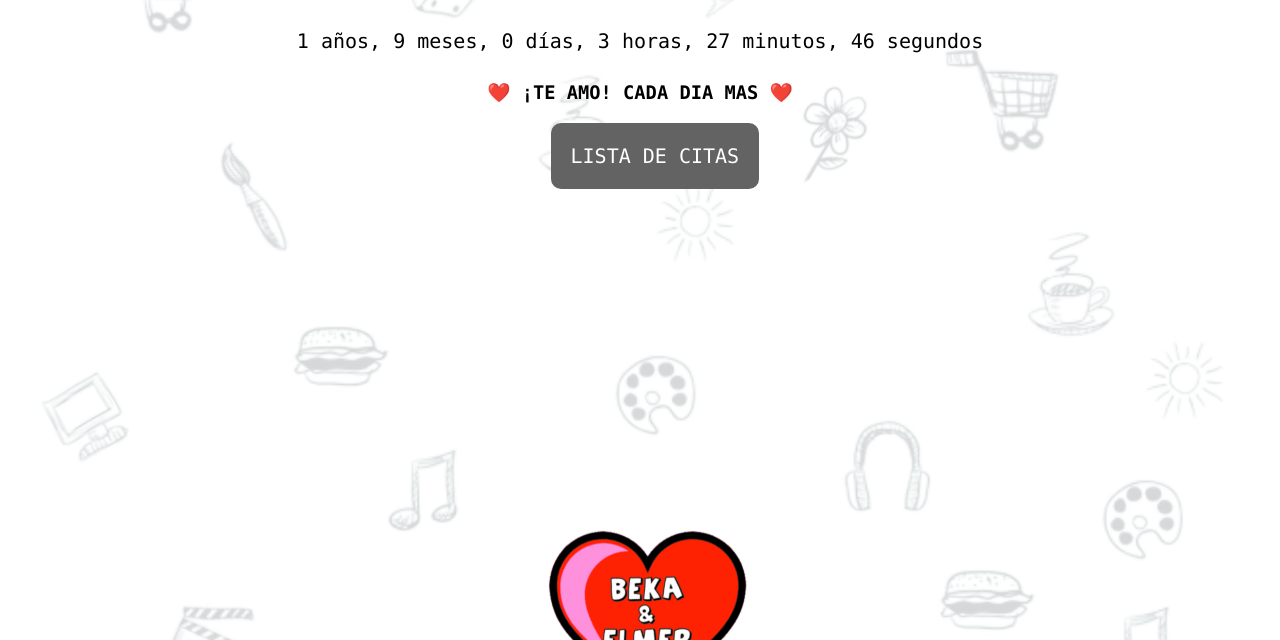
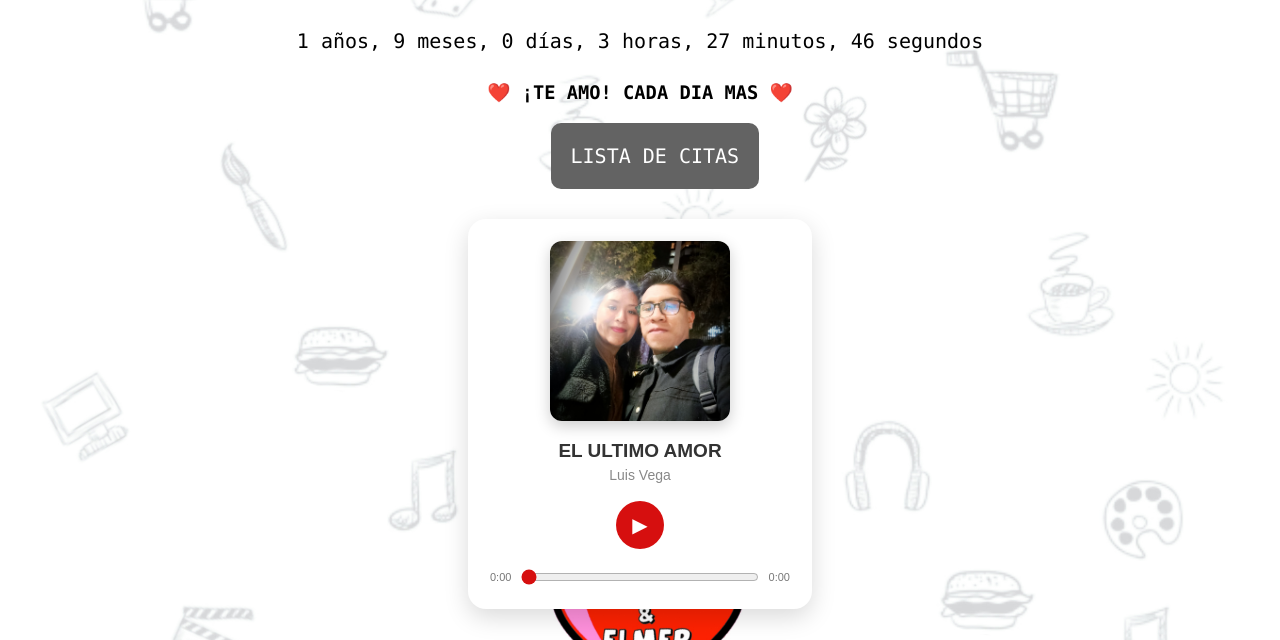
Before and after one commit to ELMERCVARGAS/AMOR, a plain HTML site: page index.html in a window 1280 px wide. Shown: the part 160-800 px from the top of the page. Drawn offline with Linux system fonts and the light colour scheme.

Commit message:
Add files via upload

```diff
--- a/index.html
+++ b/index.html
@@ -69,6 +69,147 @@
     <button class="btn" onclick="location.href='citas.html'">LISTA DE CITAS</button>
 
     <canvas id="canvas"></canvas>
+
+
+
+<!-- REPRODUCTOR DE MÚSICA -->
+<div class="music-card">
+
+    <img src="portada.jpeg" class="music-cover" alt="Portada">
+
+    <div class="music-info">
+        <h3>EL ULTIMO AMOR</h3>
+        <p>Luis Vega</p>
+    </div>
+
+    <audio id="music" src="cancion.mp3"></audio>
+
+    <div class="music-controls">
+        <button onclick="toggleMusic()" id="playBtn">▶</button>
+    </div>
+
+    <div class="music-progress">
+        <span id="currentTime">0:00</span>
+        <input type="range" id="progress" value="0" min="0" max="100">
+        <span id="duration">0:00</span>
+    </div>
+
+</div>
+
+<style>
+.music-card {
+    width: 300px;
+    margin: 30px auto;
+    padding: 22px;
+    background: #ffffff;
+    border-radius: 18px;
+    box-shadow: 0 8px 25px rgba(0,0,0,0.15);
+    text-align: center;
+    font-family: Arial, sans-serif;
+    color: #333;
+}
+
+.music-cover {
+    width: 180px;
+    height: 180px;
+    object-fit: cover;
+    border-radius: 12px;
+    box-shadow: 0 5px 15px rgba(0,0,0,0.2);
+}
+
+.music-info h3 {
+    font-size: 19px;
+    margin: 15px 0 5px;
+}
+
+.music-info p {
+    font-size: 14px;
+    color: #888;
+    margin: 0 0 18px;
+}
+
+.music-controls button {
+    width: 48px;
+    height: 48px;
+    border: none;
+    border-radius: 50%;
+    background: #D60F0F;
+    color: white;
+    font-size: 20px;
+    cursor: pointer;
+}
+
+.music-progress {
+    display: flex;
+    align-items: center;
+    gap: 8px;
+    margin-top: 18px;
+    font-size: 11px;
+    color: #777;
+}
+
+.music-progress input {
+    flex: 1;
+    min-width: 0;
+    accent-color: #D60F0F;
+    cursor: pointer;
+}
+</style>
+
+<script>
+const music = document.getElementById("music");
+const playBtn = document.getElementById("playBtn");
+const progress = document.getElementById("progress");
+
+function toggleMusic() {
+    if (music.paused) {
+        music.play();
+        playBtn.textContent = "❚❚";
+    } else {
+        music.pause();
+        playBtn.textContent = "▶";
+    }
+}
+
+function formatTime(seconds) {
+    if (!Number.isFinite(seconds)) return "0:00";
+    const m = Math.floor(seconds / 60);
+    const s = Math.floor(seconds % 60);
+    return m + ":" + String(s).padStart(2, "0");
+}
+
+music.addEventListener("loadedmetadata", () => {
+    document.getElementById("duration").textContent =
+        formatTime(music.duration);
+});
+
+music.addEventListener("timeupdate", () => {
+    if (music.duration) {
+        progress.value =
+            (music.currentTime / music.duration) * 100;
+
+        document.getElementById("currentTime").textContent =
+            formatTime(music.currentTime);
+    }
+});
+
+progress.addEventListener("input", () => {
+    if (music.duration) {
+        music.currentTime =
+            (progress.value / 100) * music.duration;
+    }
+});
+
+music.addEventListener("ended", () => {
+    playBtn.textContent = "▶";
+    progress.value = 0;
+});
+</script>
+
+<!-- FIN REPRODUCTOR DE MÚSICA -->
+
+
+
 
     <script>
     const inicio = new Date("2025-02-15T14:34:30");
```
Also changed, not shown: portada.jpeg (added), 1 other file.
